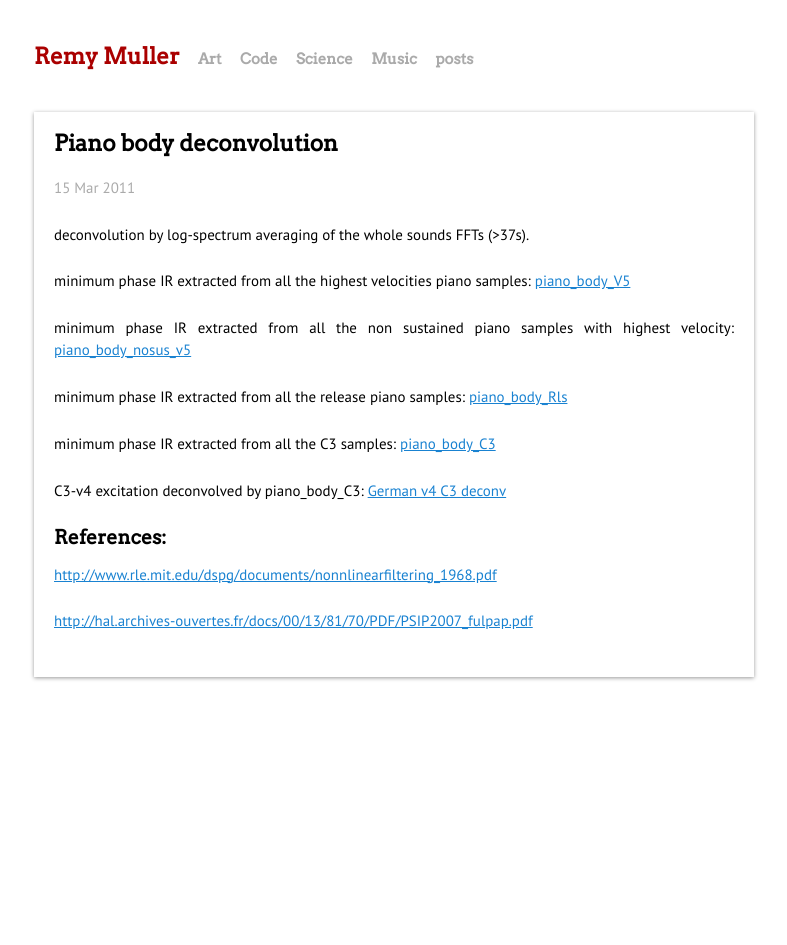
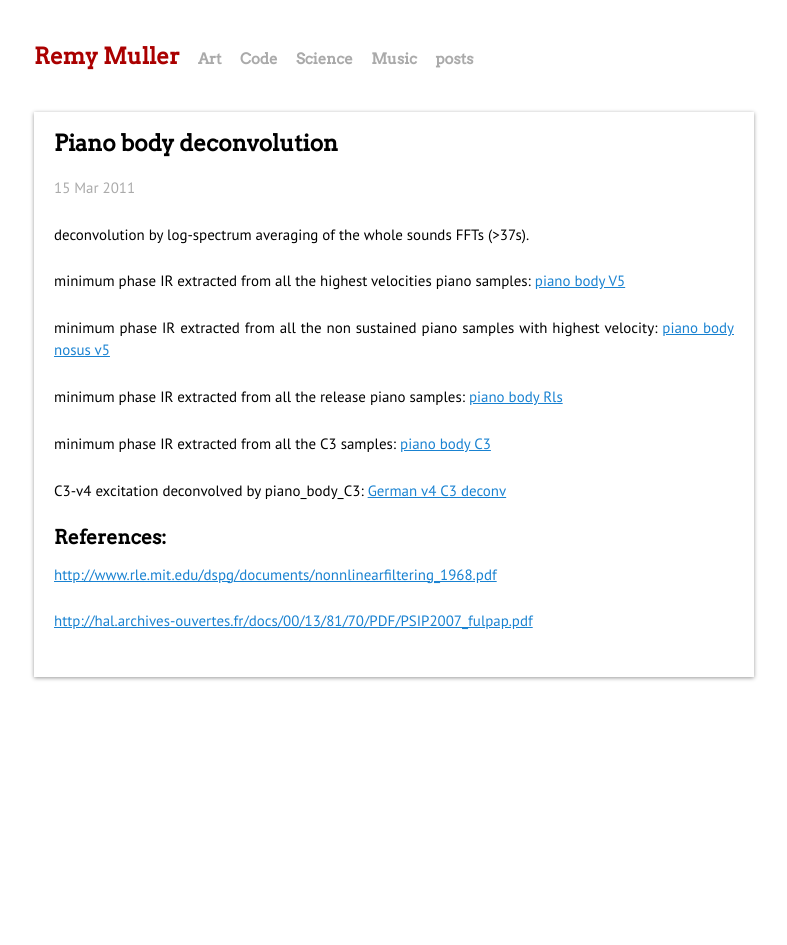
Before and after one commit to remymuller/remymuller.github.io, a Jekyll site: the page built from _posts/2011-03-15-piano-body-deconvolution.markdown, in a window 1280 px wide. Shown: the whole page, without its empty margins (246-1033 px from the left). Built offline with Jekyll 4.4.1, drawn with Linux system fonts in a browser that asks for light colours; Markdown is read by kramdown in place of the engine named in the settings.

Commit message:
link text formatting

```diff
--- a/_posts/2011-03-15-piano-body-deconvolution.markdown
+++ b/_posts/2011-03-15-piano-body-deconvolution.markdown
@@ -13,13 +13,13 @@ categories:
 
 deconvolution by log-spectrum averaging of the whole sounds FFTs (>37s).
 
-minimum phase IR extracted from all the highest velocities piano samples: [piano_body_V5](http://remymuller.net/wp-content/uploads/2011/03/piano_body_V5.wav)
+minimum phase IR extracted from all the highest velocities piano samples: [piano body V5](http://remymuller.net/wp-content/uploads/2011/03/piano_body_V5.wav)
 
-minimum phase IR extracted from all the non sustained piano samples with highest velocity: [piano_body_nosus_v5](http://remymuller.net/wp-content/uploads/2011/03/piano_body_nosus_v5.wav)
+minimum phase IR extracted from all the non sustained piano samples with highest velocity: [piano body nosus v5](http://remymuller.net/wp-content/uploads/2011/03/piano_body_nosus_v5.wav)
 
-minimum phase IR extracted from all the release piano samples: [piano_body_Rls](http://remymuller.net/wp-content/uploads/2011/03/piano_body_Rls.wav)
+minimum phase IR extracted from all the release piano samples: [piano body Rls](http://remymuller.net/wp-content/uploads/2011/03/piano_body_Rls.wav)
 
-minimum phase IR extracted from all the C3 samples: [piano_body_C3](http://remymuller.net/wp-content/uploads/2011/03/piano_body_C3.wav)
+minimum phase IR extracted from all the C3 samples: [piano body C3](http://remymuller.net/wp-content/uploads/2011/03/piano_body_C3.wav)
 
 C3-v4 excitation deconvolved by piano_body_C3: [German v4 C3 deconv](http://remymuller.net/wp-content/uploads/2011/03/German-v4-C3.wav_deconv.wav)
 
```
